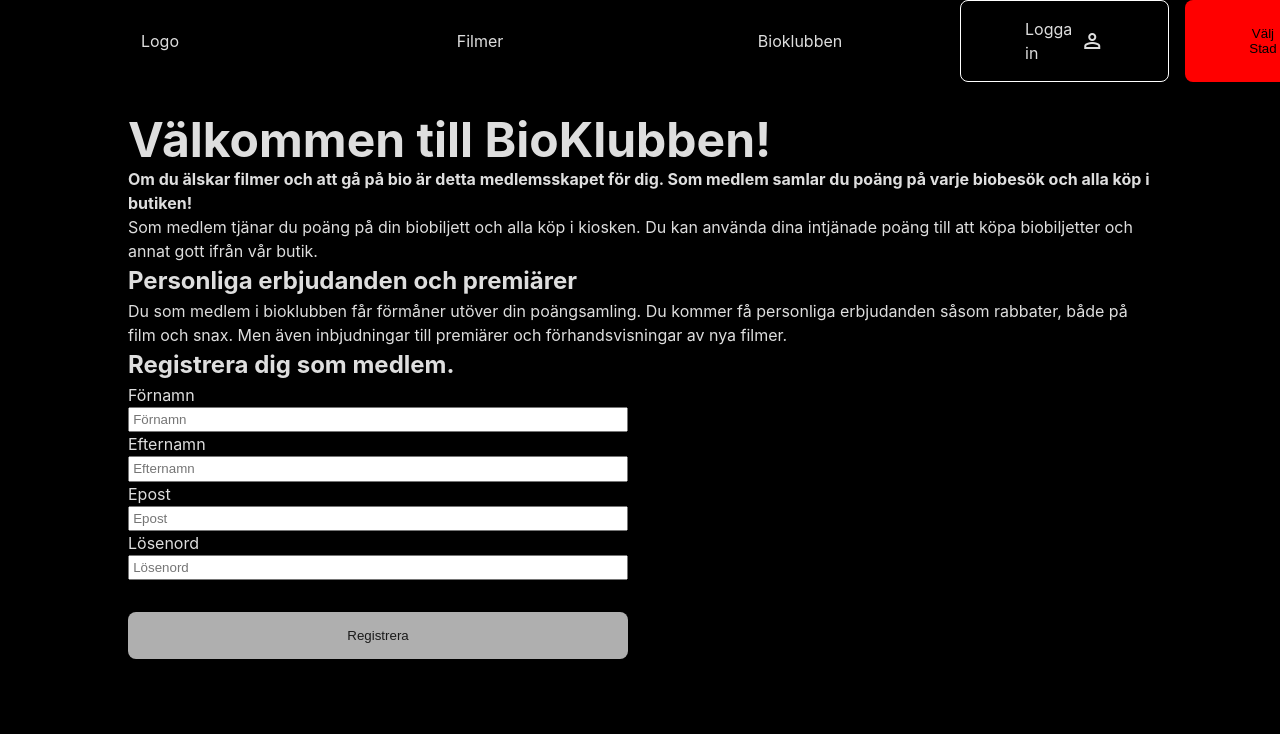
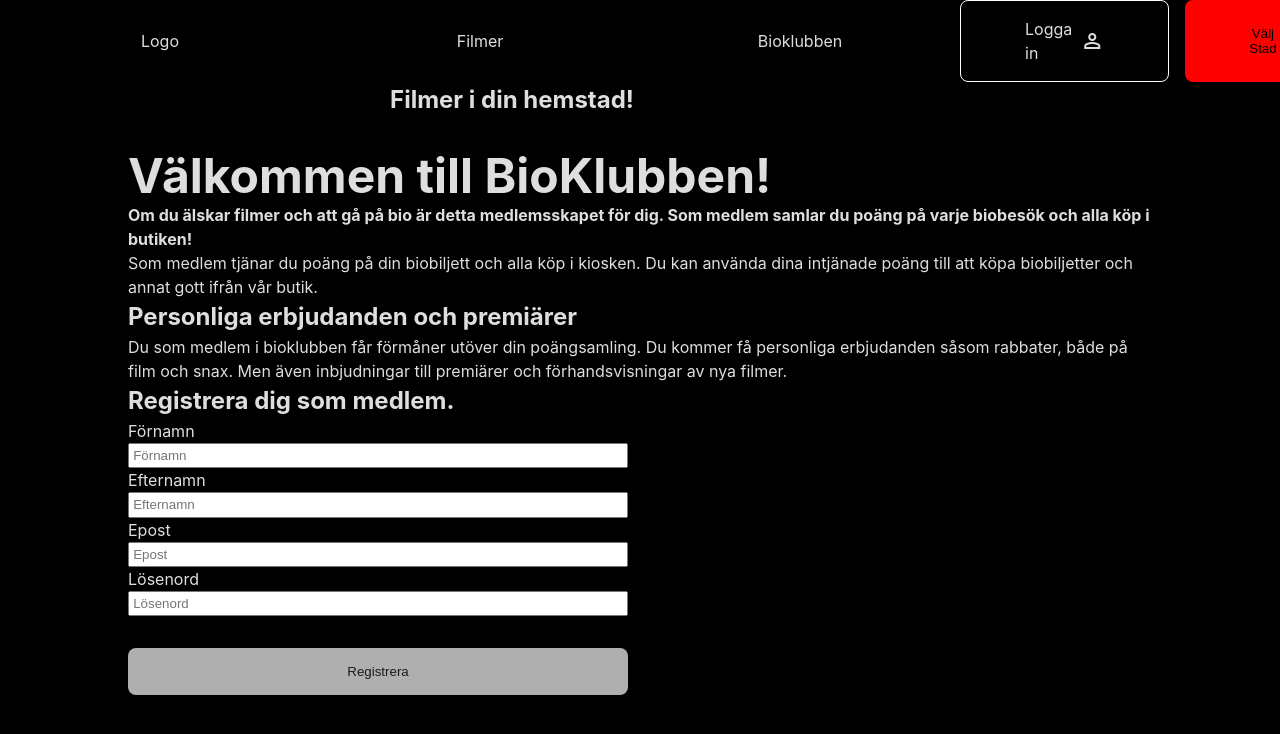
Before and after one commit to rasmus-bremholm/movieTime, a Vue app: page /bioklubben in a window 1280 px wide. Shown: the top 734 px of the page. Built offline with nearby package versions, Linux system fonts and the light colour scheme; no server answers.

Commit message:
Ok working

```diff
--- a/src/App.vue
+++ b/src/App.vue
@@ -1,7 +1,30 @@
 <script lang="ts">
+import Navbar from "./components/Navbar.vue";
+
 // Ha navbaren här istället?
 export default {
 	name: "App",
+	components: { Navbar },
+	data() {
+		return { selectedCity: "" };
+	},
+	created() {
+		this.selectedCity = "din hemstad!";
+		this.getCityFromStorage();
+	},
+	methods: {
+		getCityFromStorage() {
+			if (sessionStorage.getItem("selectedCity") === null) {
+				this.selectedCity === "din hemstad!";
+			} else {
+				this.selectedCity === sessionStorage.getItem("selectedCity");
+			}
+		},
+		cityName(city: string) {
+			console.log(city);
+			this.selectedCity = city;
+		},
+	},
 };
 
 /*
@@ -10,12 +33,27 @@ Så först och främst måste vi flytta logiken från HomePage.vue -> App.vue ut
 
 Var börjar vi? Vi testar bara att flytta ut Rubriken så ser vi vad som går sönder. Vi ska bara göra en commit först och därav denna kommentar.
 
-
+Vi bara kör egentligen.
 
 */
 </script>
 
 <template>
+	<Navbar @city-name="cityName" />
+	<div id="title-container">
+		<div id="flex-container">
+			<h2>Filmer i {{ selectedCity || getCityFromStorage() }}</h2>
+		</div>
+	</div>
 	<RouterView />
 </template>
-;
+<style scoped>
+#title-container {
+	max-width: 1024px;
+}
+#flex-container {
+	display: flex;
+	justify-content: center;
+	align-items: center;
+}
+</style>
--- a/src/views/Bioklubben.vue
+++ b/src/views/Bioklubben.vue
@@ -1,12 +1,9 @@
 <script lang="ts">
 import { defineComponent } from "vue";
-import Navbar from "../components/Navbar.vue";
 
 export default defineComponent({
 	name: "Bioklubben",
-	components: {
-		Navbar,
-	},
+
 	data() {
 		return { form: { fornamn: "", efternamn: "", email: "", password: "" }, disabeled: true };
 	},
@@ -34,8 +31,8 @@ export default defineComponent({
 });
 </script>
 <template>
-	<Navbar />
 	<main>
+		<img src="" alt="" />
 		<div id="wrapper">
 			<div id="info-container">
 				<h1>Välkommen till BioKlubben!</h1>
--- a/src/views/HomePage.vue
+++ b/src/views/HomePage.vue
@@ -1,43 +1,17 @@
 <script lang="ts">
 import { defineComponent } from "vue";
 import Movies from "../components/Movies.vue";
-import Navbar from "../components/Navbar.vue";
 
 export default defineComponent({
 	name: "HomePage",
 	components: {
 		Movies,
-		Navbar,
-	},
-	data() {
-		return { selectedCity: "" };
-	},
-	created() {
-		this.selectedCity = "din hemstad!";
-		this.getCityFromStorage();
-	},
-	methods: {
-		getCityFromStorage() {
-			if (sessionStorage.getItem("selectedCity") === null) {
-				this.selectedCity === "din hemstad!";
-			} else {
-				this.selectedCity === sessionStorage.getItem("selectedCity");
-			}
-		},
-		cityName(city: string) {
-			console.log(city);
-			this.selectedCity = city;
-		},
 	},
 });
 </script>
 
 <template>
-	<Navbar @city-name="cityName" />
 	<div class="container-paddings">
-		<div id="title-container">
-			<h2>Filmer i {{ selectedCity || getCityFromStorage() }}</h2>
-		</div>
 		<Movies />
 	</div>
 </template>
--- a/src/views/Movie.vue
+++ b/src/views/Movie.vue
@@ -3,13 +3,11 @@ import { defineComponent } from "vue";
 import { API_OPTIONS } from "../utils/apiOptions";
 import axios from "axios";
 import { Movie } from "../types/movieInterfaces";
-import Navbar from "../components/Navbar.vue";
 
 // const url = 'https://api.themoviedb.org/3/movie/movie_id?language=en-US';
 
 export default defineComponent({
 	name: "Movie",
-	components: { Navbar },
 	data() {
 		return {
 			movie: {} as Movie,
@@ -53,7 +51,6 @@ export default defineComponent({
 });
 </script>
 <template>
-	<Navbar />
 	<div id="backdrop-container">
 		<img
 			v-if="!loading"
@@ -131,6 +128,8 @@ export default defineComponent({
 	display: grid;
 	grid-template-columns: auto 2fr;
 	grid-template-rows: 1fr;
+	padding-right: 5rem;
+	padding-left: 5rem;
 }
 #movie-info-container {
 	padding: 1rem;
@@ -151,4 +150,11 @@ export default defineComponent({
 #posterImg {
 	width: 200px;
 }
+
+@media (max-width: 676px) {
+	#movie-details {
+		padding-right: 0.5rem;
+		padding-left: 0.5rem;
+	}
+}
 </style>
```
